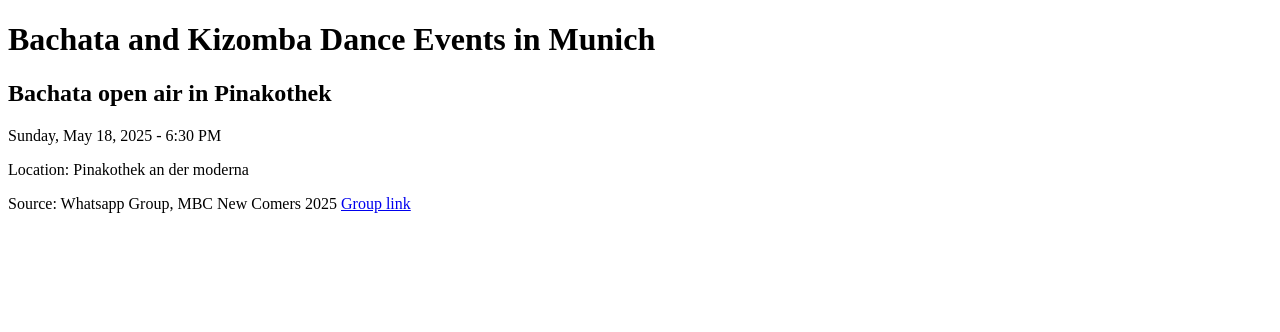
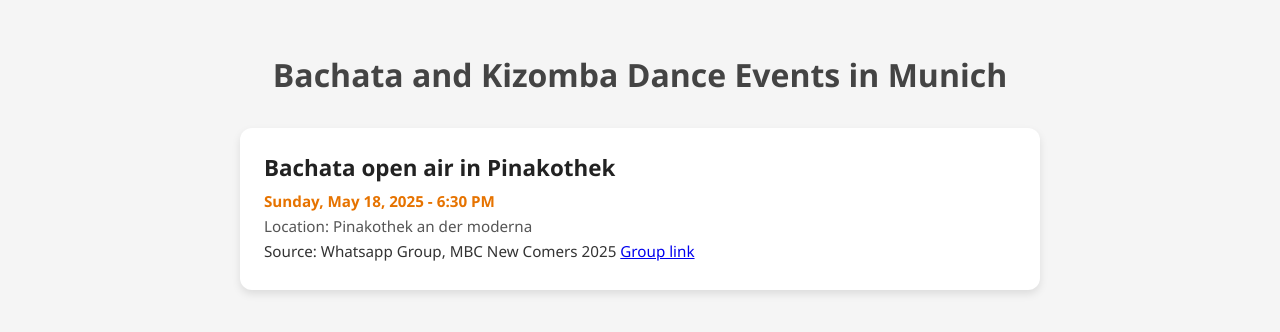
Before and after one commit to midoashour/bachakizz, a plain HTML site: page index.html in a window 1280 px wide. Drawn offline with Linux system fonts and the light colour scheme.

Commit message:
styling was added

```diff
--- a/index.html
+++ b/index.html
@@ -5,6 +5,52 @@
   <meta name="viewport" content="width=device-width, initial-scale=1.0"/>
   <title>Dance Events</title>
   <style>
+        body {
+      font-family: 'Segoe UI', Tahoma, Geneva, Verdana, sans-serif;
+      margin: 0;
+      background: #f5f5f5;
+      padding: 2rem;
+      color: #333;
+    }
+    h1 {
+      text-align: center;
+      margin-bottom: 2rem;
+      color: #444;
+    }
+    .event-list {
+      max-width: 800px;
+      margin: 0 auto;
+      display: flex;
+      flex-direction: column;
+      gap: 1.5rem;
+    }
+    .event {
+      background: white;
+      padding: 1.5rem;
+      border-radius: 12px;
+      box-shadow: 0 4px 8px rgba(0,0,0,0.1);
+      transition: transform 0.2s ease, box-shadow 0.2s ease;
+    }
+    .event:hover {
+      transform: translateY(-4px);
+      box-shadow: 0 8px 16px rgba(0,0,0,0.15);
+    }
+    .event h2 {
+      margin: 0 0 0.5rem 0;
+      font-size: 1.4rem;
+      color: #222;
+    }
+    .event p {
+      margin: 0.3rem 0;
+      font-size: 0.95rem;
+    }
+    .date {
+      font-weight: bold;
+      color: #e67300;
+    }
+    .location {
+      color: #555;
+    }
   </style>
 </head>
 <body>
```
